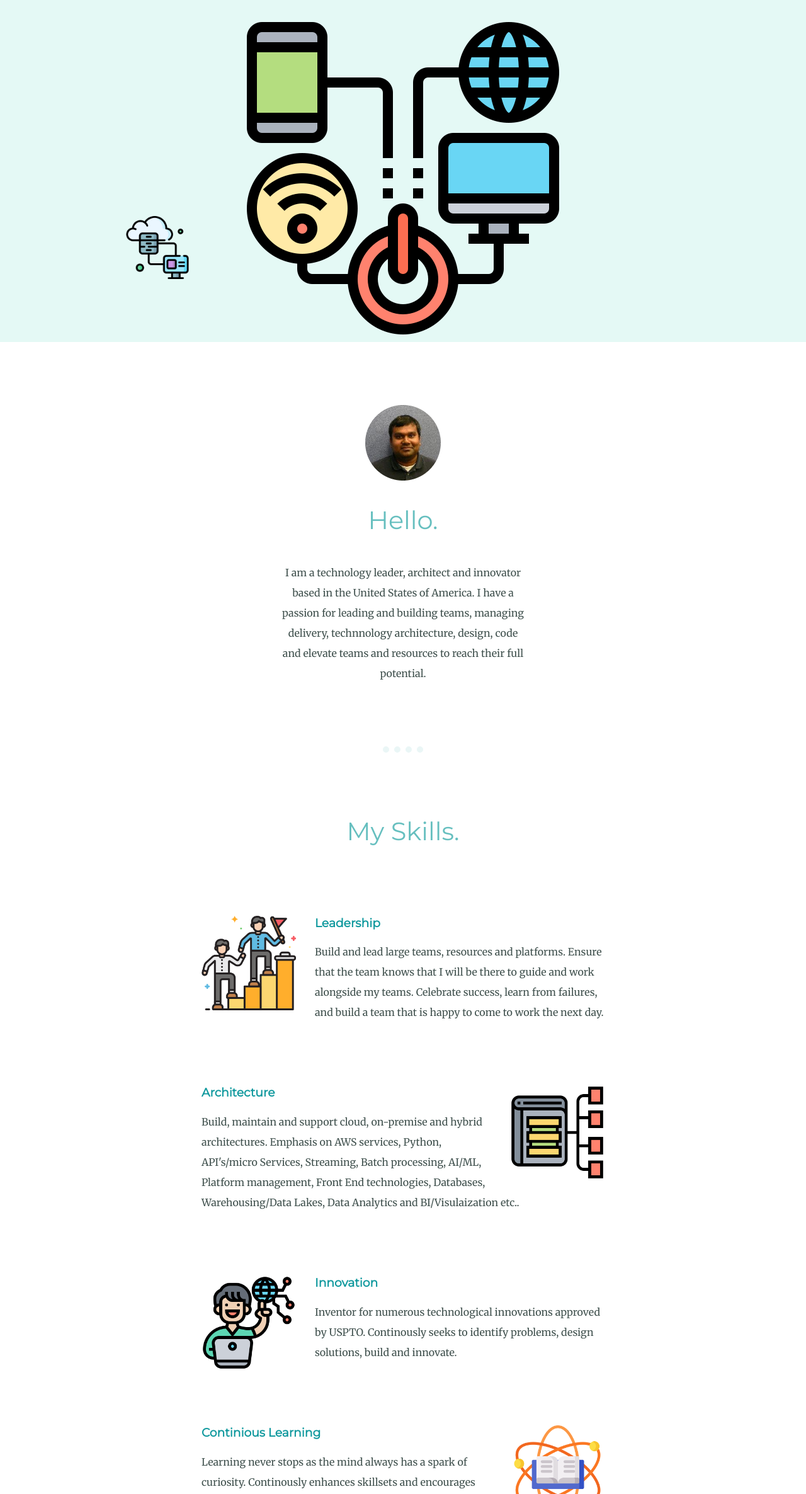
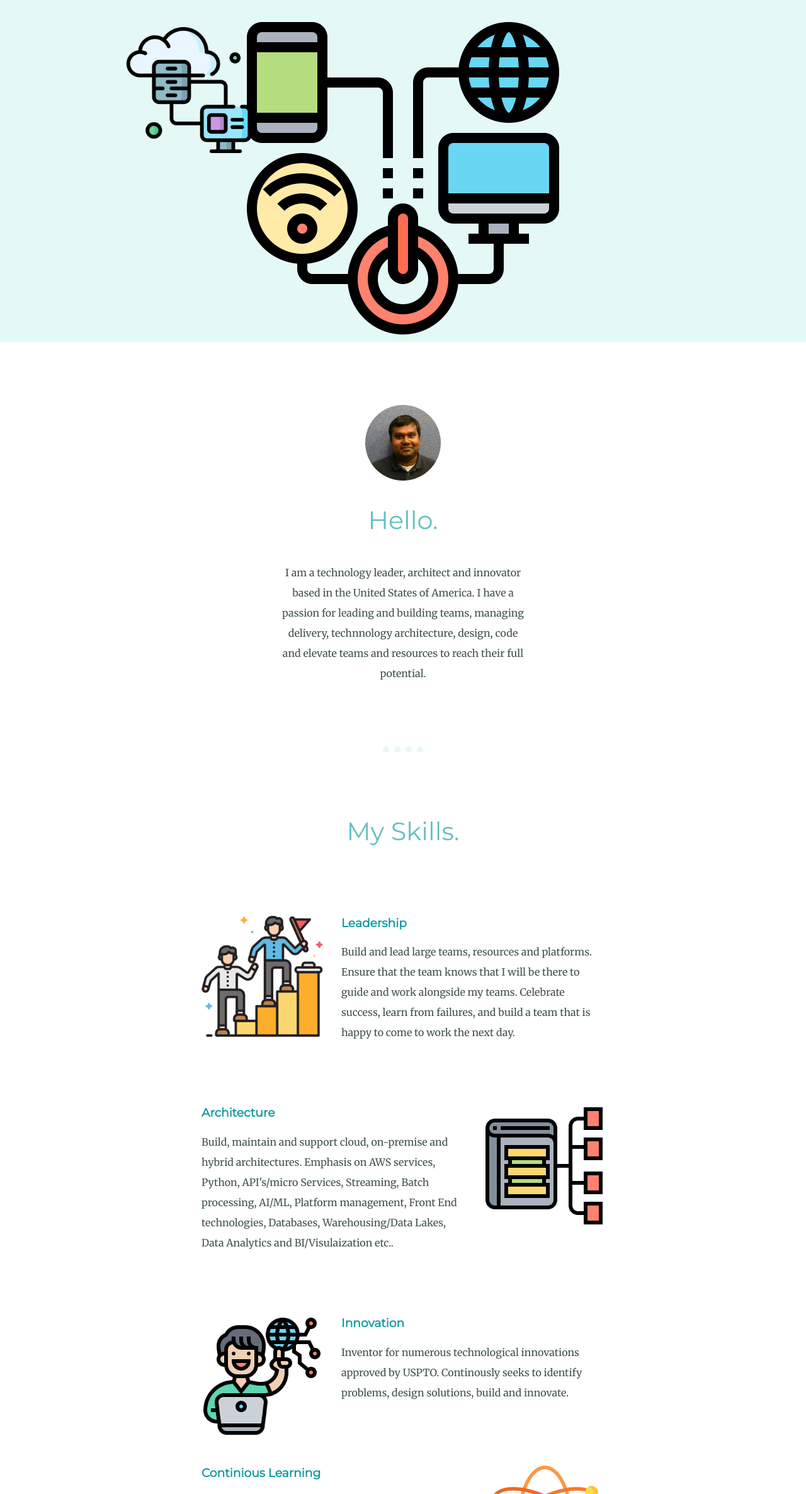
Before and after one commit to rendheer/rendheerjoshy, a plain HTML site: page index.html in a window 1280 px wide. Shown: the part 428-2800 px from the top of the page at 63% size. Drawn offline with Linux system fonts and the light colour scheme.

Commit message:
Update css

```diff
--- a/css/styles.css
+++ b/css/styles.css
@@ -102,44 +102,44 @@ p {
 
 .top-cloud{
   position:absolute;
-  right: 200px;
+  right: 300px;
   top: 50px;
-  width:100px;
-  height: 100px;
+  width:200px;
+  height: 200px;
 }
 
 .bottom-cloud {
   position: absolute;
   left: 200px;
-  bottom: 100px;
-  width:100px;
-  height: 100px;
+  bottom: 300px;
+  width:200px;
+  height: 200px;
 }
 
 .leader-img {
-  width:150px;
-  height: 150px;
+  width:30%;
+  height: 30%;
   float: left;
   margin-right: 30px;
 }
 
 .arch-img {
-  width:150px;
-  height: 150px;
+  width:30%;
+  height: 30%;
   float: right;
   margin-left: 30px;
 }
 
 .innovate-img {
-  width:150px;
-  height: 150px;
+  width:30%;
+  height: 30%;
   float: left;
   margin-right: 30px;
 }
 
 .learning-img {
-  width:150px;
-  height: 150px;
+  width:30%;
+  height: 30%;
   float: right;
   margin-left: 30px;
 }
@@ -174,3 +174,8 @@ p {
   width: 40%;
   margin:40px auto 60px;
 }
+
+/* .leader-skill-description {
+
+  clear: left;
+} */
--- a/index.html
+++ b/index.html
@@ -13,6 +13,7 @@
 </head>
 
 <body>
+
   <div class="top-container">
     <img class="top-cloud" src="images/cloud-computing.png" alt="cloud img">
     <h1> I'm Joshy</h1>
@@ -34,7 +35,7 @@
       <div class="skill-row">
         <img class="leader-img" src="images/leadership.png" alt="">
         <h3>Leadership</h3>
-        <p>Build and lead large teams, resources and platforms. Ensure that the team knows that I will be there to guide and work alongside my teams. Celebrate success, learn from failures, and build a team that is happy to come to work the next day.
+        <p class="leader-skill-description">Build and lead large teams, resources and platforms. Ensure that the team knows that I will be there to guide and work alongside my teams. Celebrate success, learn from failures, and build a team that is happy to come to work the next day.
         </p>
       </div>
       <div class="skill-row">
```
Also changed, not shown: 1 other file.
